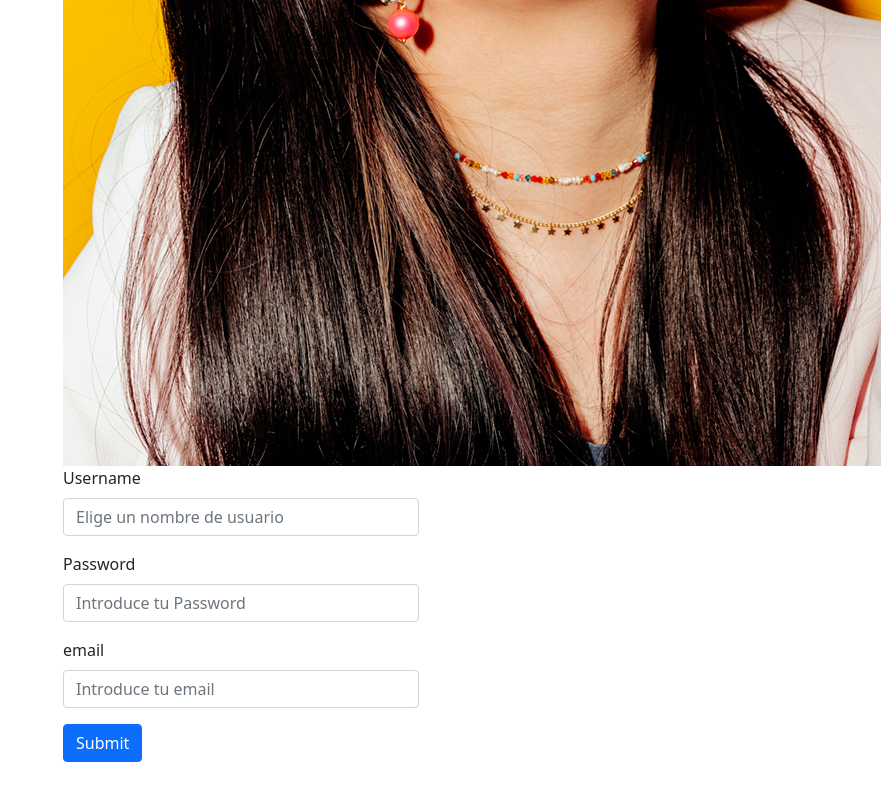
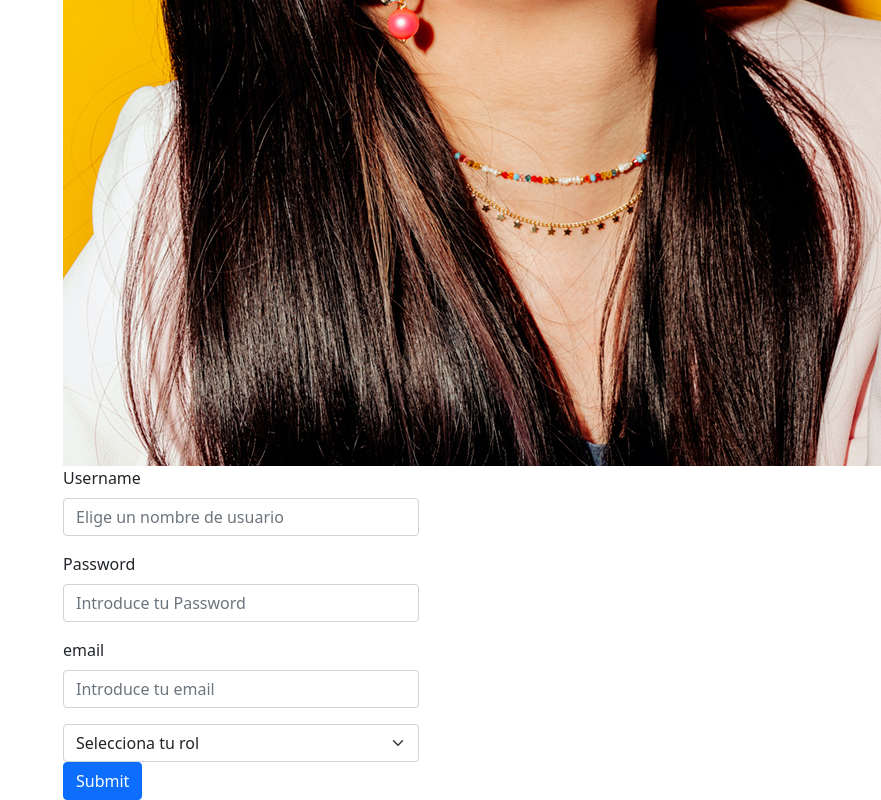
Before and after one commit to sanchezdiezma/marchando, a React (Create React App) app in the folder client/: page /signup in a window 1280 px wide. Shown: the part 716-1516 px from the top of the page, without its empty margins (399-1280 px from the left). Before the commit the page ends 1478 px from the top, so only its background shows below. Built offline with nearby package versions, Linux system fonts and the light colour scheme; no server answers.

Commit message:
Roles done

```diff
--- a/client/src/components/layaout/Navigation/Navbar.js
+++ b/client/src/components/layaout/Navigation/Navbar.js
@@ -22,12 +22,21 @@ const Navigation = ({ loggedUser, storeUser }) => {
           <Nav.Link as={Link} to="/">Inicio</Nav.Link>
           <Nav.Link as={Link} to="/restaurantes">Restaurantes</Nav.Link>
           {loggedUser ?
+          <>
             <Nav.Link as={"span"} onClick={logout}>Logout</Nav.Link>
+           {
+             loggedUser.role === 'RESTAURANT' &&
+            <Nav.Link as={Link} to="/nuevo-restaurante">Crear Restaurante</Nav.Link>
+           }
+            {
+              loggedUser.role === 'ADMIN' &&
+            <Nav.Link as={Link} to="/nuevo-restaurante">Página admin</Nav.Link>
+            }
+          </>
             :
             <>
               <Nav.Link as={Link} to="/signup">Registro</Nav.Link>
               <Nav.Link as={Link} to="/login">Login</Nav.Link>
-              <Nav.Link as={Link} to="/nuevo-restaurante">Crear Restaurante</Nav.Link>
             </>
           }
         </Nav>
--- a/client/src/components/pages/RestaurantCreate/RestaurantForm.js
+++ b/client/src/components/pages/RestaurantCreate/RestaurantForm.js
@@ -31,7 +31,7 @@ class RestaurantForm extends Component {
     handleSubmit = (e) => {
         e.preventDefault();
 
-        this.authService.login(this.state.name, this.state.password)
+        this.restaurantService.createRestaurant(this.state)
             .then(response => {
                 console.log(response.data)
                 this.props.history.push(`/restaurant/details/${response.data._id}`)
--- a/client/src/components/pages/RestaurantList/RestaurantPage.js
+++ b/client/src/components/pages/RestaurantList/RestaurantPage.js
@@ -54,10 +54,9 @@ class RestaurantDetails extends Component {
                 <p>{direction}</p>
                 <hr />
                 <br />
-                <p> Hola {description}</p>
+                <p> {description}</p>
                 <p> {priceRange}</p>
-                <p>  {capacity}</p>
-                <p> {imageURL}</p>
+                <p> {capacity}</p>
                 <p> {typeOfKitchen}</p>
                 <p> {specialInfo}</p>
                 <p> {status}</p>
--- a/client/src/components/pages/SignUp/SignUpPage.js
+++ b/client/src/components/pages/SignUp/SignUpPage.js
@@ -12,6 +12,7 @@ class SignupPage extends Component {
             userName: "",
             password: "",
             email: "",
+            role:""
         }
 
         this.authService = new AuthService()
@@ -20,7 +21,7 @@ class SignupPage extends Component {
     handleSubmit = (e) => {
         e.preventDefault();
 
-        this.authService.signup(this.state.userName, this.state.password, this.state.email)
+        this.authService.signup(this.state.userName, this.state.password, this.state.email, this.state.role)
             .then(response => {
                 console.log(response.data)
                 this.props.storeUser(response.data)
@@ -30,8 +31,9 @@ class SignupPage extends Component {
     }
 
     handleInputChange = (e) => {
+
         const { name, value } = e.currentTarget
-
+        console.log('llamando a handleinputchange', name, value)
         this.setState({ [name]: value })
     }
 
@@ -61,6 +63,12 @@ class SignupPage extends Component {
                                 <Form.Control onChange={this.handleInputChange} value={this.state.email} name="email" type="text" placeholder="Introduce tu email" />
                             </Form.Group>
 
+                            <Form.Select value={this.state.role} name="role" onChange={this.handleInputChange} aria-label="Default select example" controlId="role">
+                              <option value="USER">Selecciona tu rol</option>
+                              <option value= "USER" >Usuario</option>
+                              <option value= "RESTAURANT" >Restaurante</option>
+                           </Form.Select>
+
                             <Button variant="primary" type="submit">
                                 Submit
                             </Button>
--- a/client/src/services/auth.service.js
+++ b/client/src/services/auth.service.js
@@ -8,7 +8,7 @@ class AuthService {
     })
   }
 
-    signup = (userName, password, email) => this.app.post("/signup", { userName, password, email })
+    signup = (userName, password, email, role) => this.app.post("/signup", { userName, password, email, role })
     login = (userName, password) => this.app.post("/login", { userName, password })
     logout = () => this.app.get("/logout")
     isloggedin = () => this.app.get("/isloggedin")
--- a/client/src/services/restaurant.service.js
+++ b/client/src/services/restaurant.service.js
@@ -8,7 +8,7 @@ class RestaurantService {
     })
   }
 
-//   getAllRestaurants = () => this.app.get("/allRestaurants")
+  getAllRestaurants = () => this.app.get("/allRestaurants")
   getOneRestaurant = (id) => this.app.get(`/${id}`)
   createRestaurant = (restaurantData) => this.app.post("/newRestaurant", restaurantData)
 }
```
Also changed, not shown: 1 other file (tests, documents, lock files or other folders).
